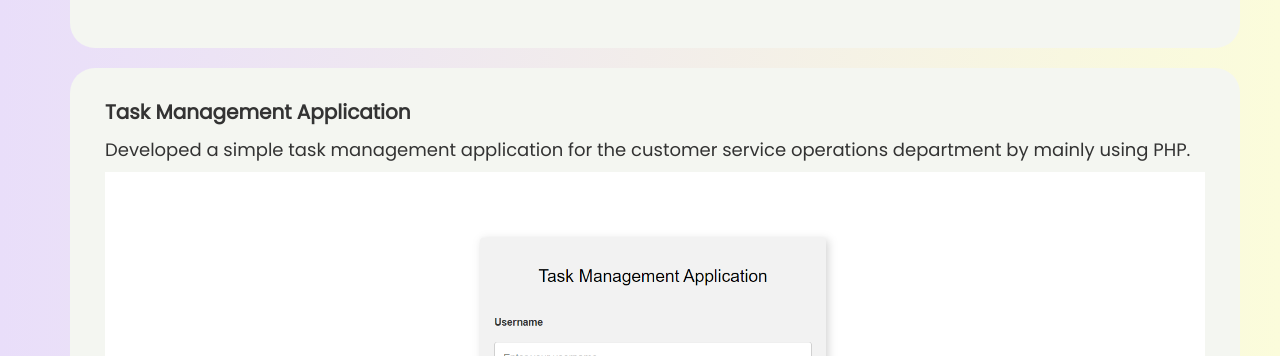
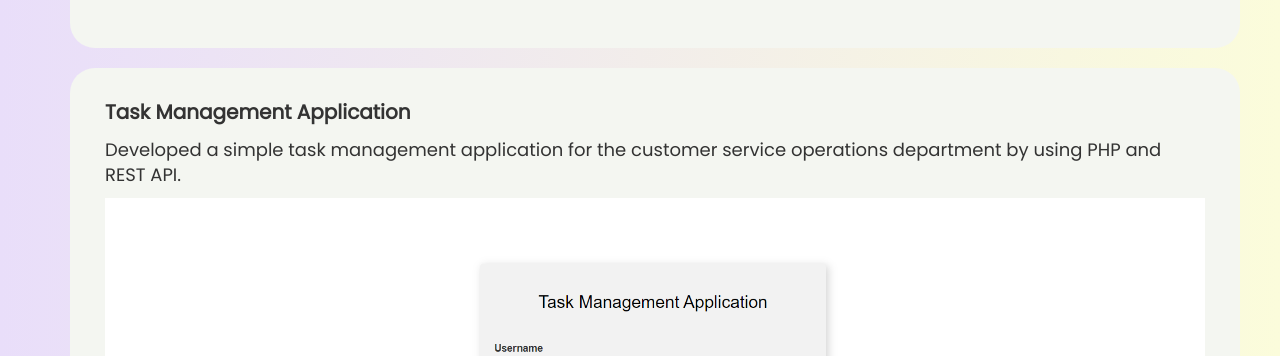
Before and after one commit to lleejiawen/lleejiawen.github.io, a plain HTML site: page index.html in a window 1280 px wide. Shown: the part 2400-2756 px from the top of the page. Drawn offline with nearby package versions, Linux system fonts and the light colour scheme.

Commit message:
Update index.html

```diff
--- a/index.html
+++ b/index.html
@@ -180,7 +180,7 @@
           Task Management Application
         </p>
         <p class="portfolio-text">
-          Developed a simple task management application for the customer service operations department by mainly using PHP.
+          Developed a simple task management application for the customer service operations department by using PHP and REST API.
         </p>
         <a href="https://github.com/lleejiawen/task-management-app" target="_blank">
           <img src="./assets/images/portfolio-task-management.png" width="100%">
```
